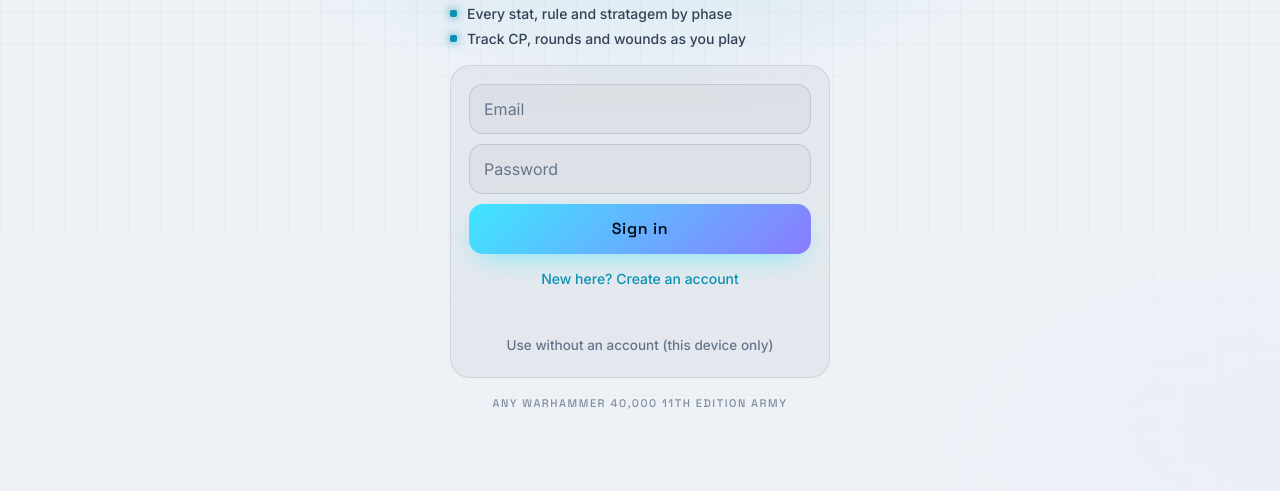
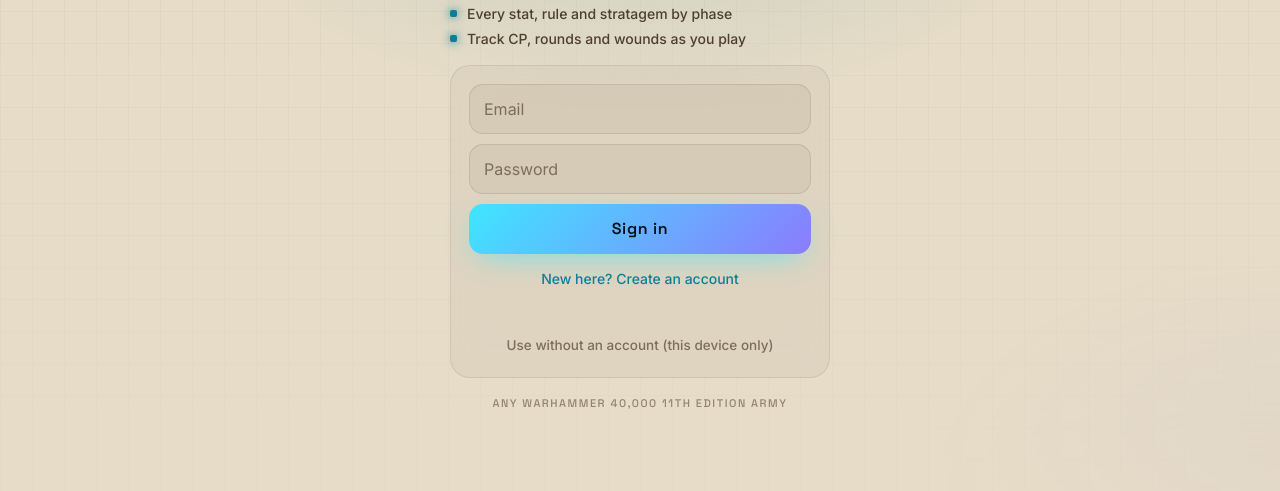
Before and after one commit to MBish91/Muster, a plain HTML site: page index.html in a window 1280 px wide. Shown: the part 309-800 px from the top of the page. Drawn offline with Linux system fonts and the light colour scheme.

Commit message:
Light mode: warm tan palette
Co-Authored-By: Claude Sonnet 5.5 <noreply@anthropic.com>
Claude-Session: https://claude.ai/code/session_01Vo6jLWdDu7imudn2LBLanw

```diff
--- a/index.html
+++ b/index.html
@@ -659,12 +659,12 @@ header.top{top:0!important;padding-top:env(safe-area-inset-top,0px)}
 .sect .fic{margin-right:9px;vertical-align:middle}
 .sect span::before{display:none!important}
 .acard{border-left:3px solid var(--fc,rgba(var(--fg),.2))!important}
-:root[data-theme="light"] .fic{background:color-mix(in srgb,var(--fc) 14%,#fff)}
+:root[data-theme="light"] .fic{background:color-mix(in srgb,var(--fc) 14%,#f4ecda)}
 /* theme palettes */
 :root,:root[data-theme="dark"]{--fg:255,255,255;--nc:62,230,255;--neon:#3ee6ff;--hi:#eef3fa;--txt2:#c3cbd8;--dim:#7f8a9c;--bgc:#05070b;--headbg:rgba(6,9,14,.72);--m1:#0c1118;--m2:#080b10;--menu:rgba(10,14,20,.98);--scrim:rgba(2,4,8,.6);--sunk:rgba(0,0,0,.3);--neon2t:#a9eeff;color-scheme:dark}
-:root[data-theme="light"]{--fg:15,23,42;--nc:0,150,199;--neon:#0891b2;--hi:#0b1220;--txt2:#334155;--dim:#64748b;--bgc:#eef2f7;--headbg:rgba(246,248,251,.82);--m1:#ffffff;--m2:#f6f8fb;--menu:rgba(255,255,255,.98);--scrim:rgba(15,23,42,.32);--sunk:rgba(15,23,42,.035);--neon2t:#0e7490;color-scheme:light}
-:root[data-theme="light"] .unit,:root[data-theme="light"] .acard,:root[data-theme="light"] .panel,:root[data-theme="light"] .rule,:root[data-theme="light"] .qi,:root[data-theme="light"] .atk,:root[data-theme="light"] .tw,:root[data-theme="light"] .wounds,:root[data-theme="light"] .enhbox,:root[data-theme="light"] .tot div,:root[data-theme="light"] .obs button{background:#fff!important;box-shadow:0 1px 2px rgba(15,23,42,.05),0 8px 24px -16px rgba(15,23,42,.18)!important}
-:root[data-theme="light"] .atk .tw,:root[data-theme="light"] .atk .tot div{background:#f8fafc!important;box-shadow:none!important}
+:root[data-theme="light"]{--fg:62,46,24;--nc:0,130,160;--neon:#0a7f98;--hi:#2a2013;--txt2:#4d3f2c;--dim:#7d6e56;--bgc:#e6dcc7;--headbg:rgba(233,223,201,.9);--m1:#f4ecda;--m2:#efe5d0;--menu:rgba(244,236,218,.98);--scrim:rgba(40,28,10,.38);--sunk:rgba(62,46,24,.05);--neon2t:#0e7490;color-scheme:light}
+:root[data-theme="light"] .unit,:root[data-theme="light"] .acard,:root[data-theme="light"] .panel,:root[data-theme="light"] .rule,:root[data-theme="light"] .qi,:root[data-theme="light"] .atk,:root[data-theme="light"] .tw,:root[data-theme="light"] .wounds,:root[data-theme="light"] .enhbox,:root[data-theme="light"] .tot div,:root[data-theme="light"] .obs button{background:#f4ecda!important;box-shadow:0 1px 2px rgba(62,46,24,.07),0 8px 24px -16px rgba(62,46,24,.22)!important}
+:root[data-theme="light"] .atk .tw,:root[data-theme="light"] .atk .tot div{background:#ece2cb!important;box-shadow:none!important}
 :root[data-theme="light"] .tabs .ind{box-shadow:none}
 :root[data-theme="light"] #gbar .g b,:root[data-theme="light"] .tot b{text-shadow:none}
 :root[data-theme="light"] .hhead2 h2{background:none;color:var(--hi)}
--- a/sw.js
+++ b/sw.js
@@ -1,4 +1,4 @@
-const V="muster-v27";
+const V="muster-v28";
 self.addEventListener("install",e=>{self.skipWaiting();e.waitUntil(caches.open(V).then(c=>c.addAll(["./","./index.html","./config.js","./manifest.webmanifest","./icon-192.png","./icon-512.png","./icon-180.png","./icon.svg"])));});
 self.addEventListener("activate",e=>{e.waitUntil(caches.keys().then(k=>Promise.all(k.filter(x=>x!==V).map(x=>caches.delete(x)))).then(()=>self.clients.claim()));});
 self.addEventListener("fetch",e=>{const r=e.request,u=new URL(r.url);if(r.method!=="GET"||u.origin!==location.origin)return;
```
